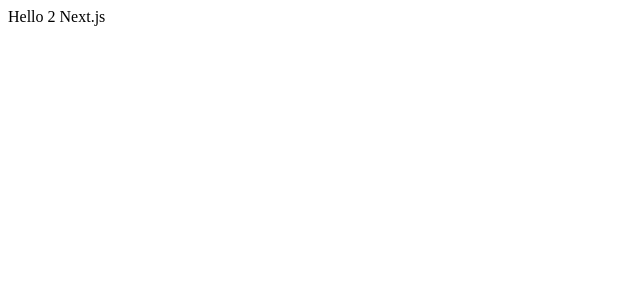
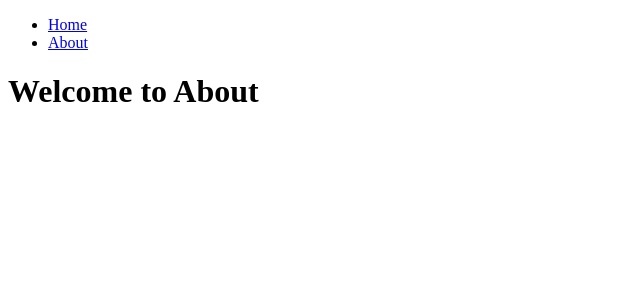
Before and after one commit to Olanetsoft/NextJs-Example-Project, a Next.js app: page /about in a window 1280 px wide. Shown: the top 300 px of the page, without its empty margins (0-640 px from the left). Built offline with nearby package versions, Linux system fonts and the light colour scheme.

Commit message:
BASE PAGE SETUP

```diff
--- a/pages/about.js
+++ b/pages/about.js
@@ -1 +1,16 @@
-export default () => (<div>Hello 2 Next.js</div>)
+import Link from 'next/link';
+
+const About = () => (
+    <div>
+        <ul>
+            <li><Link href="/"><a>Home</a></Link></li>
+            <li><Link href="/about"><a>About</a></Link></li>
+        </ul>
+        <h1>
+            Welcome to About
+        </h1>
+    </div>
+);
+
+
+export default About;
--- a/pages/index.js
+++ b/pages/index.js
@@ -1,5 +1,11 @@
+import Link from 'next/link';
+
 const Index = () => (
     <div>
+        <ul>
+            <li><Link href="/"><a>Home</a></Link></li>
+            <li><Link href="/about"><a>About</a></Link></li>
+        </ul>
         <h1>
             Hello Next.js
         </h1>
```
